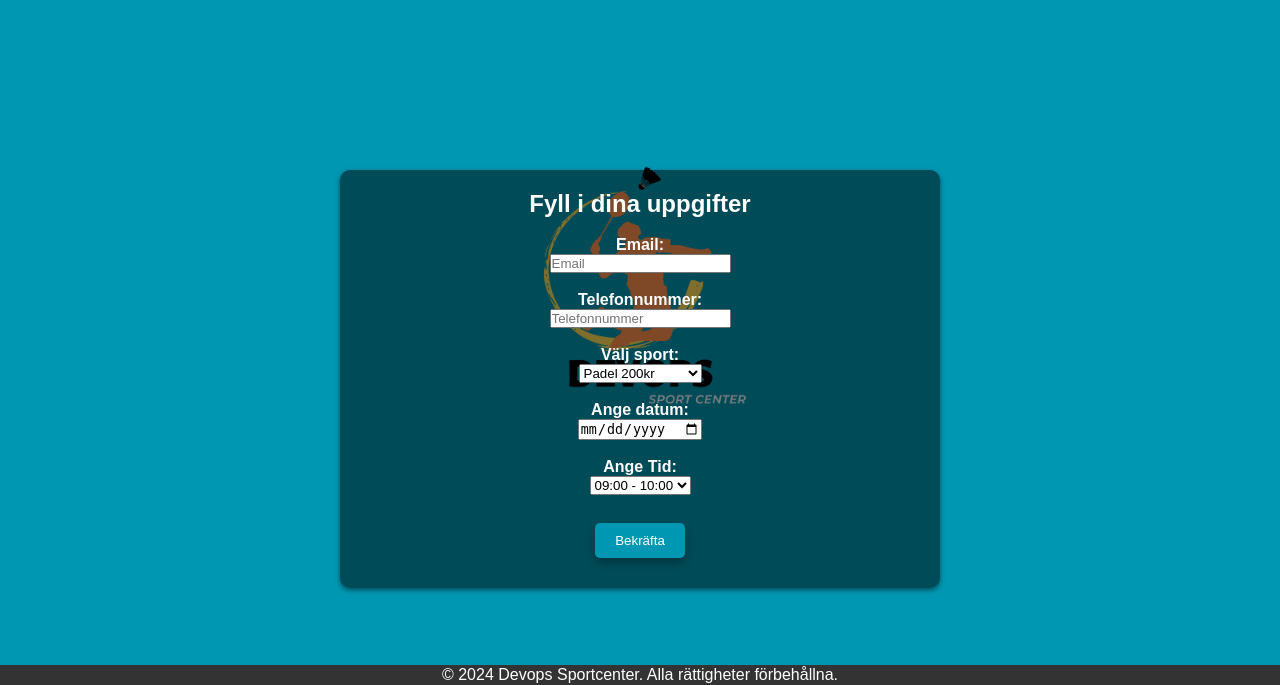
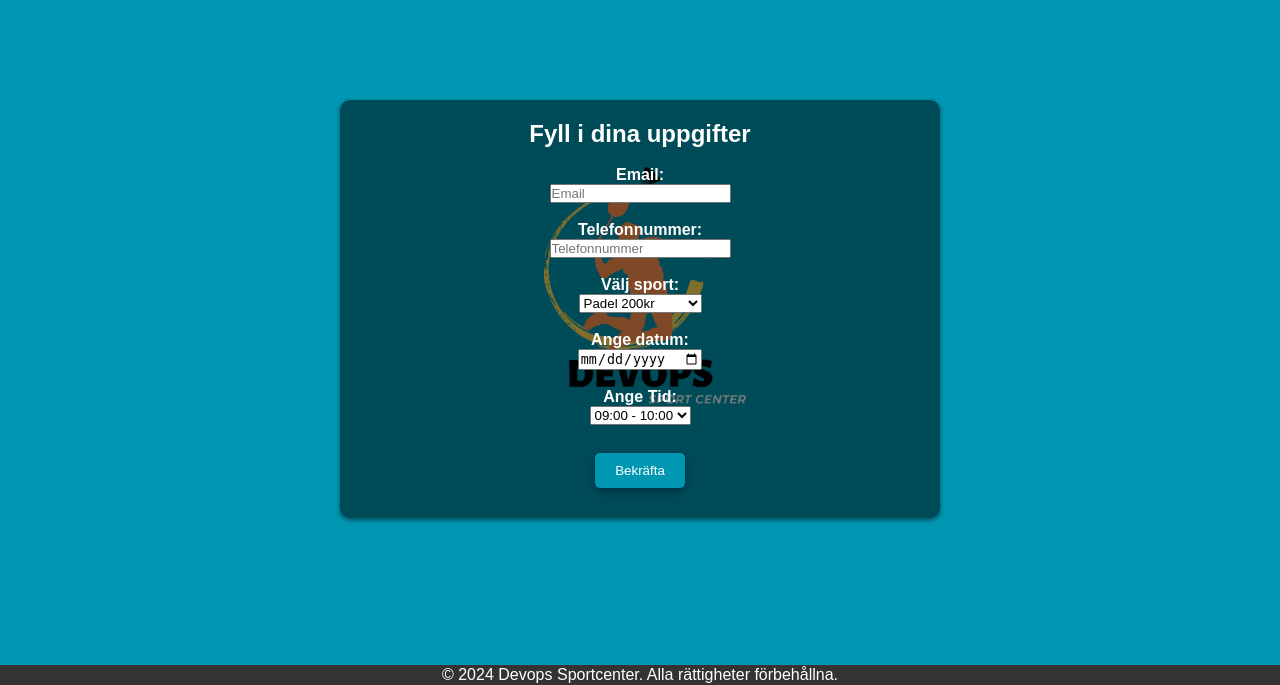
Before and after one commit to Mellblomman/Sportcenter, a Flask app: page /loginboka.html in a window 1280 px wide. Shown: the part 115-800 px from the top of the page. Run offline with Flask 3, Linux system fonts and the light colour scheme; some libraries are stand-ins or nearby versions.

Commit message:
Fixed margins on message

```diff
--- a/templates/loginboka.html
+++ b/templates/loginboka.html
@@ -32,14 +32,15 @@
 
         #message {
             max-width: 600px; /* Text width */
-            margin: 170px auto 50px; /* Placement farther down and in */
+            margin: 100px auto 50px; /* Placement farther down and in */
             background-color: rgba(0, 0, 0, 0.5);
             padding: 20px;
             border-radius: 10px;
             box-shadow: 0px 2px 5px rgba(0, 0, 0, 0.5); /* Shadow effect */
             text-align: center; /* Text placement center */
+            position: relative; /* Ensure z-index works */
+            z-index: 2; /* Ensure contact form appears above image */
         }
-
 
         .custom-button2 {
         float: right;
```
